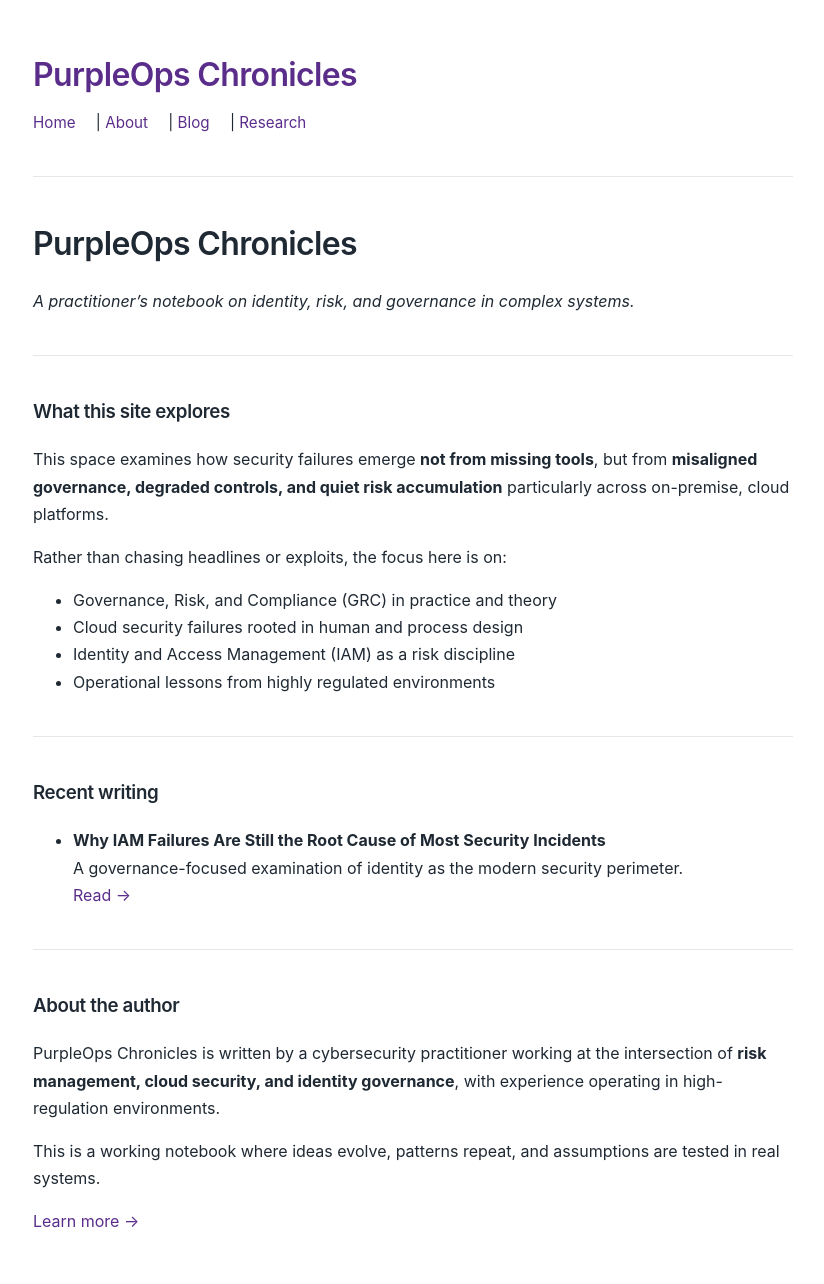
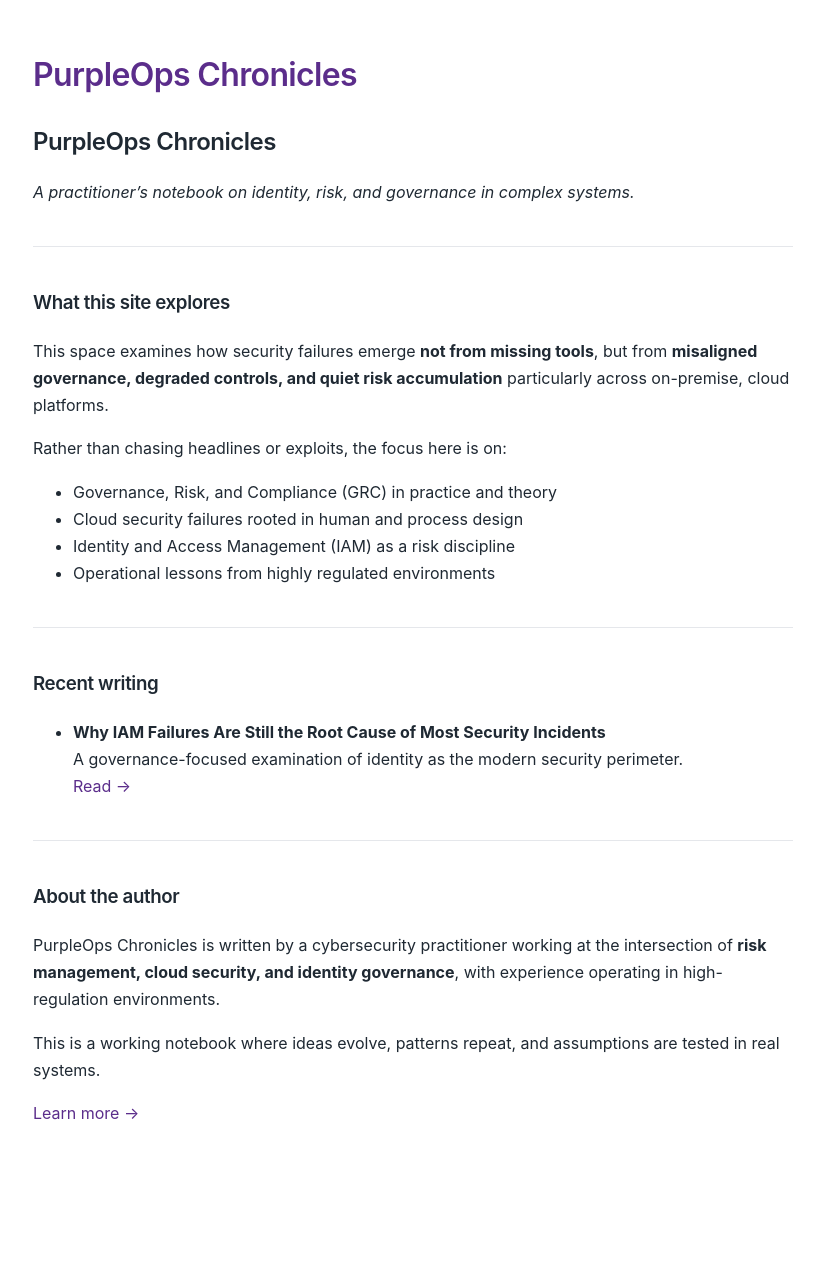
Before and after one commit to CAkoth7/purple-ops-chronicles, a Jekyll site: the page built from index.md, in a window 1280 px wide. Shown: the whole page, without its empty margins (227-1051 px from the left). Built offline with Jekyll 4.4.1, drawn with Linux system fonts in a browser that asks for light colours; after the commit the page ends 1175 px from its top, so only the background shows below that.

Commit message:
Update default

```diff
--- a/_layouts/default.html
+++ b/_layouts/default.html
@@ -4,28 +4,21 @@
   <meta charset="UTF-8">
   <title>{{ page.title }} | PurpleOps Chronicles</title>
   <meta name="viewport" content="width=device-width, initial-scale=1">
+
+  <!-- MUST be present -->
   <link rel="stylesheet" href="{{ '/assets/css/style.css' | relative_url }}">
 </head>
 <body>
 
-  <header>
-    <h1>
-      <a href="{{ '/' | relative_url }}">PurpleOps Chronicles</a>
-    </h1>
+<header>
+  <h1><a href="{{ '/' | relative_url }}">PurpleOps Chronicles</a></h1>
+</header>
 
-    <nav>
-      <a href="{{ '/' | relative_url }}">Home</a> |
-      <a href="{{ '/about/' | relative_url }}">About</a> |
-      <a href="{{ '/blog/' | relative_url }}">Blog</a> |
-      <a href="{{ '/research/' | relative_url }}">Research</a>
-    </nav>
-
-    <hr>
-  </header>
-
-  <main>
+<main class="container">
+  <article class="content">
     {{ content }}
-  </main>
+  </article>
+</main>
 
 </body>
 </html>
```
